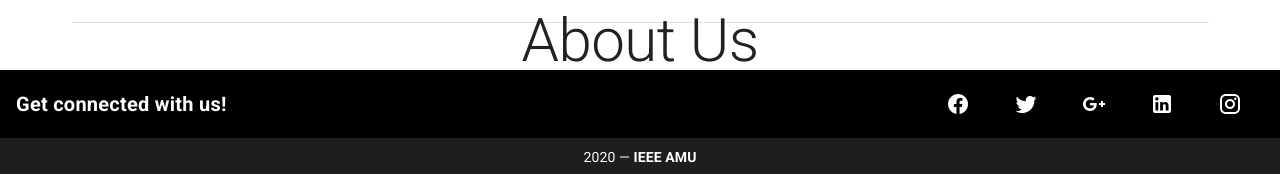
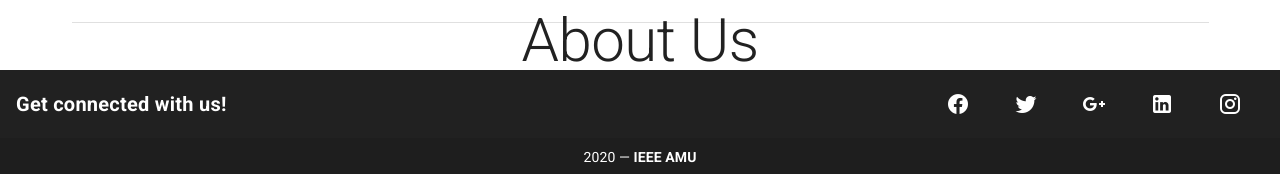
Before and after one commit to ieee-amu/ieee-amu, a Nuxt app: page / in a window 1280 px wide. Shown: the part 624-798 px from the top of the page. Built offline with nearby package versions, Linux system fonts and the light colour scheme.

Commit message:
Change footer color

```diff
--- a/layouts/default.vue
+++ b/layouts/default.vue
@@ -27,7 +27,7 @@
     </v-content>
     <v-footer :fixed="fixed" app dark padless>
       <v-card class="flex" flat tile>
-        <v-card-title class="black">
+        <v-card-title class="grey darken-4">
           <strong class="subheading">Get connected with us!</strong>
 
           <v-spacer></v-spacer>
```
